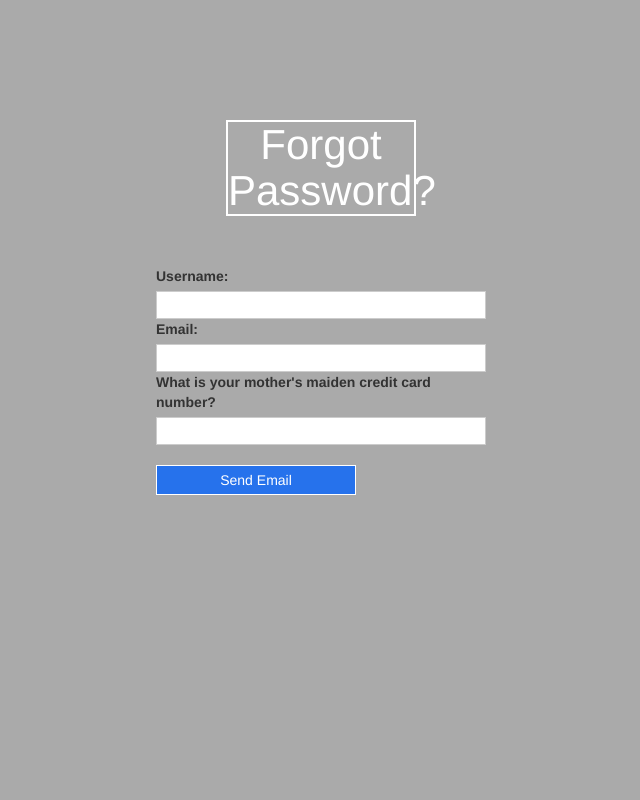
After one commit to dishad/ADD, a Django app: page /forgotpassword/ in a window 1280 px wide. The commit adds this page. Shown: the whole page, without its empty margins (319-959 px from the left). Run offline with Django 3.2, Linux system fonts and the light colour scheme; some libraries are stand-ins or nearby versions.

Commit message:
added forgot password view

```diff
--- a/core/forms.py
+++ b/core/forms.py
@@ -27,3 +27,13 @@ class CreateAccForm(forms.ModelForm):
 		widgets = {
 			'password': forms.PasswordInput()
 		}
+
+class ForgotPasswordForm(forms.ModelForm):
+
+	username = forms.CharField(label="Username:", max_length=30)
+	email = forms.CharField(label="Email:", max_length=30)
+	secquestion = forms.CharField(label="What is your mother's maiden credit card number?", max_length=50)
+
+	class Meta:
+		model = User
+		fields = ('username', 'email')
--- /dev/null
+++ b/core/templates/core/forgotpassword.html
@@ -0,0 +1,26 @@
+{% extends 'base.html' %}
+
+{% load static %}
+
+{% block title %}Forgot Password? | {{ block.super }}{% endblock %}
+
+{% block content %}
+
+	<div class="container">
+		<div class="createheader">
+			<h1 class="noselect">Forgot Password?</h1>
+		</div>
+
+		<form method="POST" id="forgotpassword_form" action="">
+
+			{% csrf_token %}
+			{{ form }}
+
+			<div class='loginOptions'>
+				<input id="send_email" type="submit" value="Send Email" class="enabledButton"/>
+			</div>
+		</form>
+	</div>
+	<link rel="stylesheet" type="text/css" href="{% static 'css/login.css' %}" />
+
+{% endblock %}
--- a/core/templates/core/login.html
+++ b/core/templates/core/login.html
@@ -10,7 +10,7 @@
 			<div class='loginheader'>
 				<h1 class='noselect'>deanslist</h1>
 			</div>
-			<form method="POST" id="login_form" action="{% url 'django.contrib.auth.views.login' %}">{% csrf_token %}
+			<form method="POST" id="login_form" action="">{% csrf_token %}
 					<label class='labeltext'>Username</label>
 					<input id='username' type='text' placeholder='Enter Username' name='username' class='textfield' required>
 					<label class='labeltext'>Password</label>
@@ -25,7 +25,7 @@
 							<span class='create'><a href="{% url 'core.views.createacc' %}">Create an account</a></span>
 						</div>
 						<div class="col-md-6">
-							<span class='pass'><a href='#'>Forgot your password?</a></span>
+							<span class='pass'><a href="{% url 'core.views.forgotpassword' %}">Forgot your password?</a></span>
 						</div>
 					</div>
 			</form>
--- a/core/views.py
+++ b/core/views.py
@@ -9,7 +9,7 @@ from django.contrib.auth import logout as logout_user
 from django.contrib.auth.models import User
 
 from core.models import Category
-from core.forms import CreateAccForm
+from core.forms import CreateAccForm, ForgotPasswordForm
 
 @login_required
 def index(request):
@@ -30,7 +30,7 @@ def login(request):
 		if user is not None:
 			login_user(request, user)
 
-			return HttpResponseRedirect('core/index.html')
+			return HttpResponseRedirect('/')
 
 
 		else:
@@ -69,7 +69,7 @@ def createacc(request):
 			if new_user:
 				login_user(request, new_user)
 				print("new user created: " + new_user.get_username() + " " + new_user.get_full_name())
-				return render(request, 'core/index.html', {'curuser': new_user})
+				return HttpResponseRedirect('/');
 			else:
 				print('failed to authenticate user')
 
@@ -83,6 +83,21 @@ def createacc(request):
 
 		return render(request, 'core/createacc.html', {'form': form})
 
+#
+def forgotpassword(request):
+
+	form = ForgotPasswordForm()
+
+	#if request.method == 'POST'
+
+		#TODO: forgot password functionality
+
+	#else
+
+	return render(request, 'core/forgotpassword.html', {'form': form})
+
+
+
 
 def get_categories():
 	return Category.objects.all()
--- a/deanslist/urls.py
+++ b/deanslist/urls.py
@@ -26,6 +26,7 @@ urlpatterns = [
     url(r'^login/$', 'django.contrib.auth.views.login', {'template_name': 'core/login.html'}),
     url(r'^admin/', admin.site.urls),
     url(r'^createacc/', core.views.createacc),
+    url(r'^forgotpassword/', core.views.forgotpassword)
     #TODO category-slug/
     #TODO category-slug/subcategory-slug
     #TODO category-slug/subcategory-slug/ (post-slug? or post number?)
```
Also changed, not shown: core/templates/core/createacc.html (+0 -10 lines), deanslist.db.
